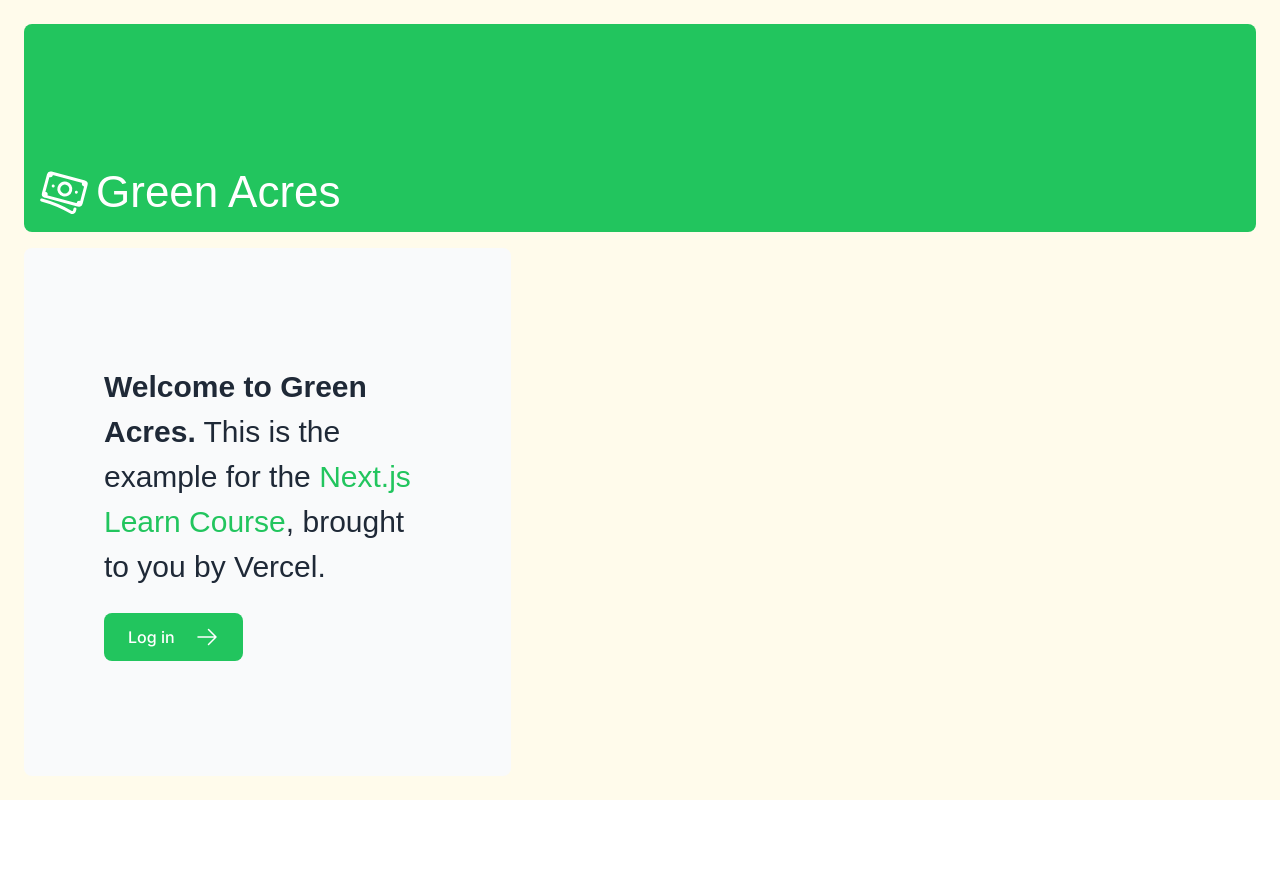
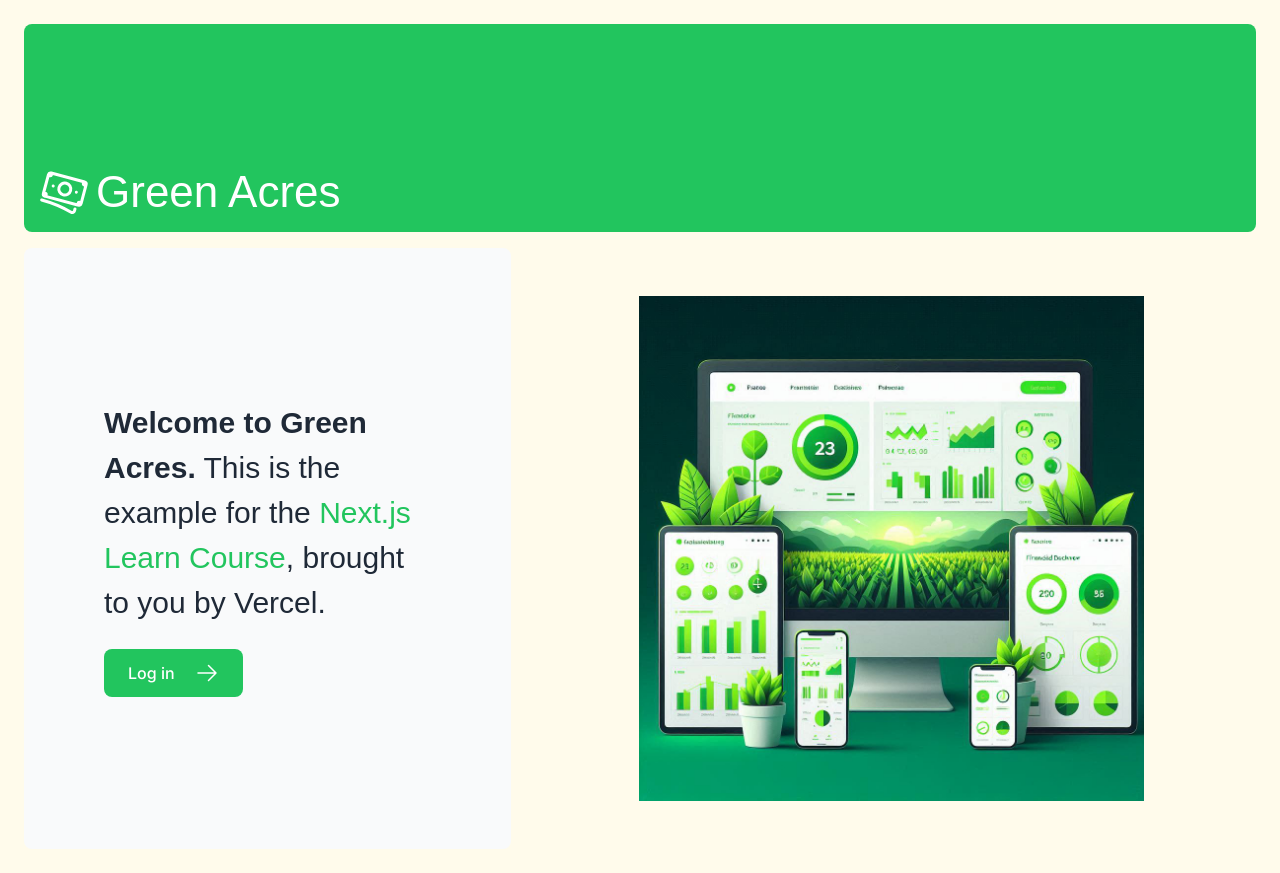
Before and after one commit to j-slaughter/green-acres, a Next.js app: page / in a window 1280 px wide. Before the commit the page ends 800 px from the top, so only its background shows below. Built offline with nearby package versions, Linux system fonts and the light colour scheme; a web font is replaced by a local one.

Commit message:
add hero images

```diff
--- a/app/page.tsx
+++ b/app/page.tsx
@@ -2,6 +2,7 @@
 import { ArrowRightIcon } from '@heroicons/react/24/outline';
 import Link from 'next/link';
 import { lusitana } from './ui/fonts';
+import Image from 'next/image';
 
 export default function Page() {
   return (
@@ -28,7 +29,21 @@
           </Link>
         </div>
         <div className="flex items-center justify-center p-6 md:w-3/5 md:px-28 md:py-12">
-          {/* Add Hero Images Here */}
+          {/* Hero Images */}
+          <Image
+            src="/hero-desktop.png"
+            width={1024}
+            height={1024}
+            className="hidden md:block"
+            alt="Generated images of the dashboard project showing desktop version"
+          />
+          <Image
+            src="/hero-mobile.png"
+            width={1024}
+            height={1024}
+            className="block md:hidden"
+            alt="Generated images of the dashboard project showing mobile version"
+          />
         </div>
       </div>
     </main>
```
Also changed, not shown: public/hero-desktop.png, public/hero-mobile.png.
